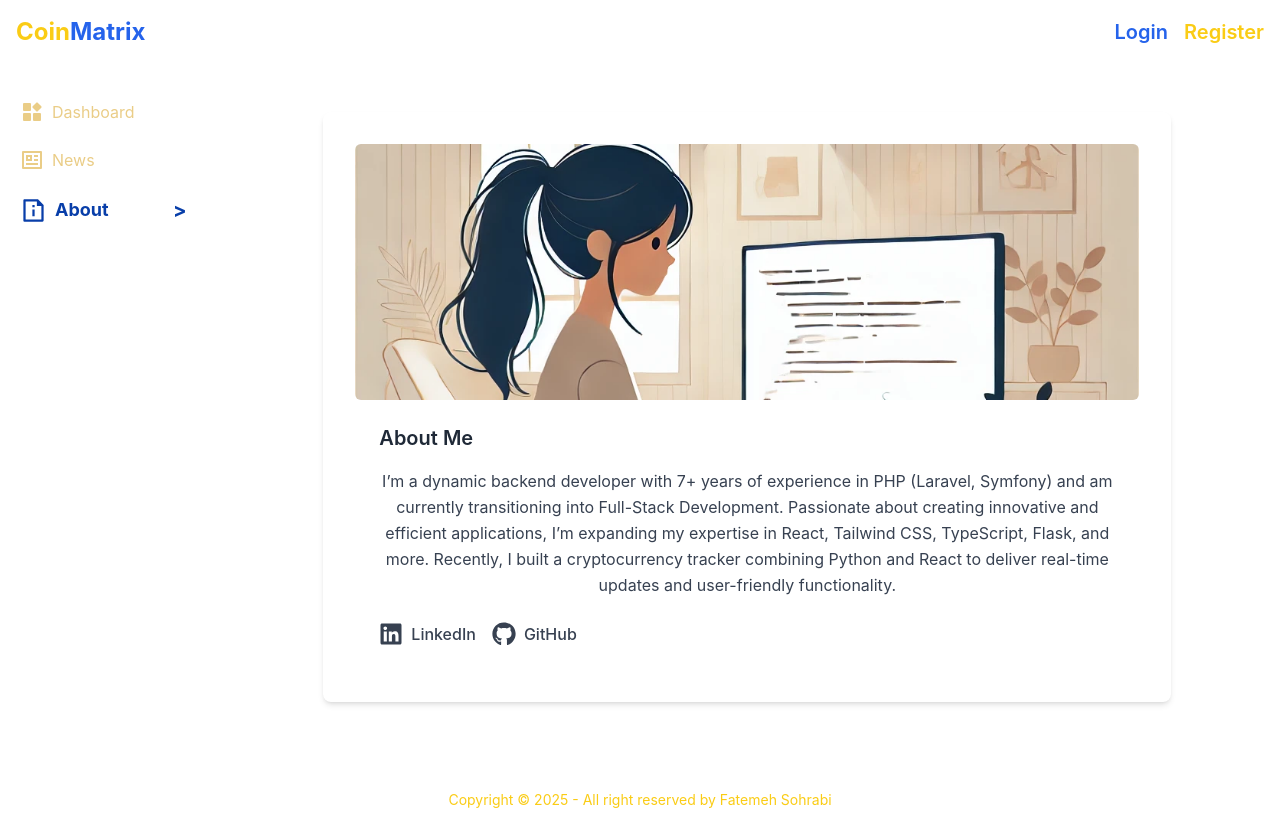
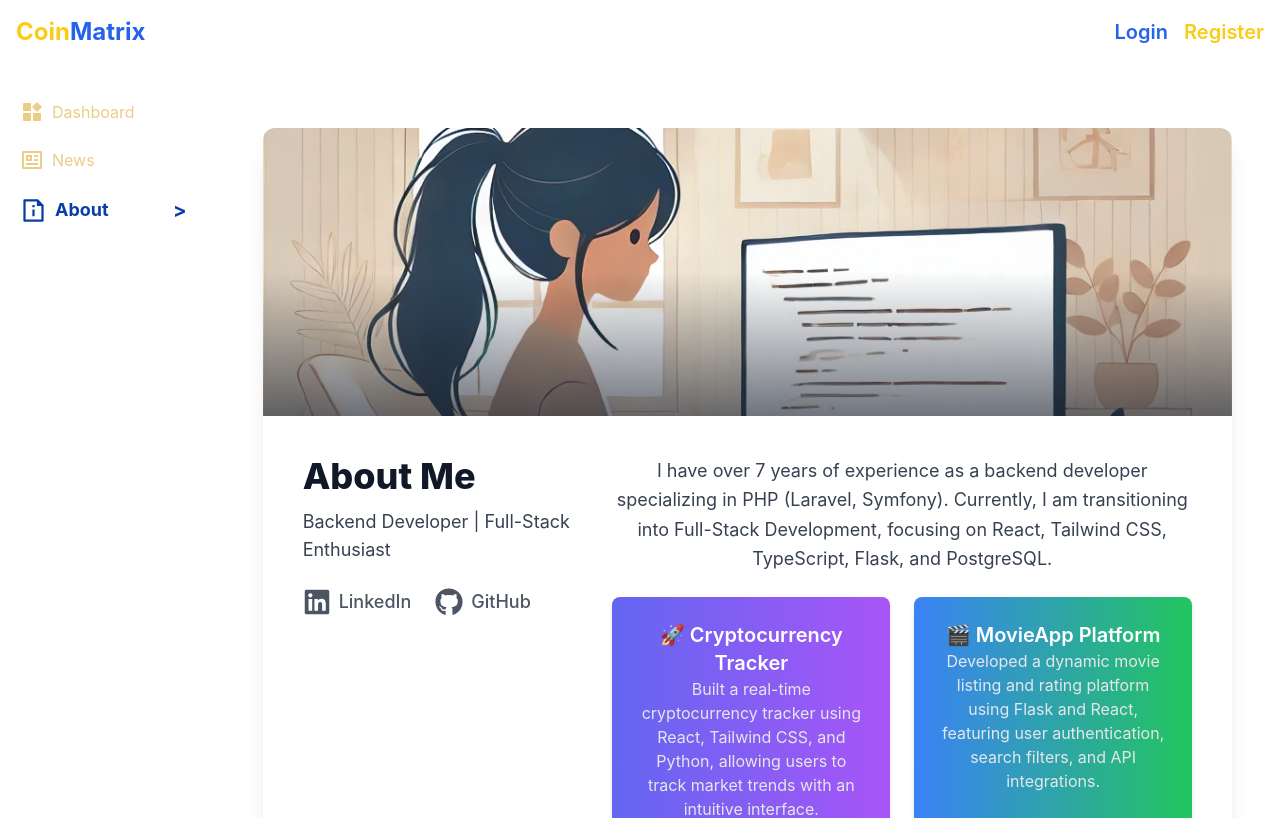
Before and after one commit to fsohrabi/CoinMatrix, a React (Vite) app: page /about in a window 1280 px wide. Shown: the top 818 px of the page. Built offline with nearby package versions, Linux system fonts and the light colour scheme; no server answers.

Commit message:
change about page

```diff
--- a/src/components/pages/About.jsx
+++ b/src/components/pages/About.jsx
@@ -1,53 +1,77 @@
 import { FaLinkedin, FaGithub } from "react-icons/fa";
-import aboutImg from "../../assets/images/about-image.webp"
+import aboutImg from "../../assets/images/about-image.webp";
+
 export default function AboutPage() {
     return (
-        <div className=" rounded-xl max-w-4xl mx-auto p-6">
-            <div className="card bg-white shadow-md rounded-lg overflow-hidden mb-6">
-                {/* Profile Picture */}
-                <figure className="relative w-full overflow-hidden rounded-md">
+        <div className="max-w-6xl mx-auto p-10">
+            <div className="bg-white shadow-xl rounded-xl overflow-hidden text-gray-900 relative">
+                {/* Profile Header with Image */}
+                <div className="relative">
                     <img
                         src={aboutImg}
                         alt="Woman Coding"
-                        className="w-full h-64 object-cover"
+                        className="w-full h-72 object-cover opacity-90 transition duration-300 hover:opacity-100"
                     />
-                </figure>
+                    <div className="absolute inset-0 bg-gradient-to-t from-gray-900/60 via-transparent to-transparent"></div>
+                </div>
 
                 {/* Profile Content */}
-                <div className="card-body p-6">
-                    <h2 className="card-title text-xl font-semibaold text-gray-800 mb-2">
-                        About Me
-                    </h2>
-                    <p className="text-base text-gray-700 leading-relaxed">
-                        I’m a dynamic backend developer with 7+ years of experience in PHP
-                        (Laravel, Symfony) and am currently transitioning into Full-Stack
-                        Development. Passionate about creating innovative and efficient
-                        applications, I’m expanding my expertise in React, Tailwind CSS,
-                        TypeScript, Flask, and more. Recently, I built a cryptocurrency
-                        tracker combining Python and React to deliver real-time updates and
-                        user-friendly functionality.
-                    </p>
-
-                    {/* Links */}
-                    <div className="flex justify-start items-center mt-4 space-x-4">
+                <div className="p-10 grid md:grid-cols-3 gap-10">
+                    {/* Left Column - Profile Summary */}
+                    <div className="md:col-span-1 text-center md:text-left">
+                        <h2 className="text-4xl font-extrabold text-gray-900 mb-3">About Me</h2>
+                        <p className="text-lg text-gray-700">Backend Developer | Full-Stack Enthusiast</p>
+                        <div className="mt-6 flex justify-center md:justify-start space-x-6">
                             <a
                                 href="https://www.linkedin.com/in/fatemeh-sohrabi"
                                 target="_blank"
                                 rel="noopener noreferrer"
-                            className="flex items-center text-gray-700 hover:text-blue-500 transition duration-200"
+                                className="flex items-center text-gray-600 hover:text-indigo-500 transition duration-300 transform hover:scale-105"
                             >
-                            <FaLinkedin size={24} />
-                            <span className="ml-2">LinkedIn</span>
+                                <FaLinkedin size={28} />
+                                <span className="ml-2 text-lg">LinkedIn</span>
                             </a>
                             <a
                                 href="https://github.com/fsohrabi"
                                 target="_blank"
                                 rel="noopener noreferrer"
-                            className="flex items-center text-gray-700 hover:text-gray-900 transition duration-200"
+                                className="flex items-center text-gray-600 hover:text-indigo-500 transition duration-300 transform hover:scale-105"
                             >
-                            <FaGithub size={24} />
-                            <span className="ml-2">GitHub</span>
+                                <FaGithub size={28} />
+                                <span className="ml-2 text-lg">GitHub</span>
                             </a>
+                        </div>
+                    </div>
+
+                    {/* Right Column - About & Projects */}
+                    <div className="md:col-span-2 space-y-6">
+                        <p className="text-lg text-gray-700 leading-relaxed">
+                            I have over 7 years of experience as a backend developer specializing in PHP (Laravel, Symfony). Currently, I am transitioning into Full-Stack Development, focusing on React, Tailwind CSS, TypeScript, Flask, and PostgreSQL.
+                        </p>
+
+                        {/* Key Projects */}
+                        <div className="grid md:grid-cols-2 gap-6">
+                            <div className="bg-gradient-to-r from-indigo-500 to-purple-500 p-6 rounded-lg shadow-md text-white hover:shadow-xl transition duration-300">
+                                <h3 className="text-xl font-semibold">🚀 Cryptocurrency Tracker</h3>
+                                <p className="text-gray-200">
+                                    Built a real-time cryptocurrency tracker using React, Tailwind CSS, and Python, allowing users to track market trends with an intuitive interface.
+                                </p>
+                            </div>
+                            <div className="bg-gradient-to-r from-blue-500 to-green-500 p-6 rounded-lg shadow-md text-white hover:shadow-xl transition duration-300">
+                                <h3 className="text-xl font-semibold">🎬 MovieApp Platform</h3>
+                                <p className="text-gray-200">
+                                    Developed a dynamic movie listing and rating platform using Flask and React, featuring user authentication, search filters, and API integrations.
+                                </p>
+                            </div>
+                        </div>
+
+                        {/* Future Plans */}
+                        <div className="mt-6">
+                            <h3 className="text-xl font-semibold text-gray-900">What's Next?</h3>
+                            <p className="text-gray-700">
+                                My focus is on building scalable, secure, and user-friendly applications while deepening my knowledge in modern backend and frontend frameworks.
+                            </p>
+                        </div>
                     </div>
                 </div>
             </div>
```
Lines whose indentation alone changed are shown as unchanged.
